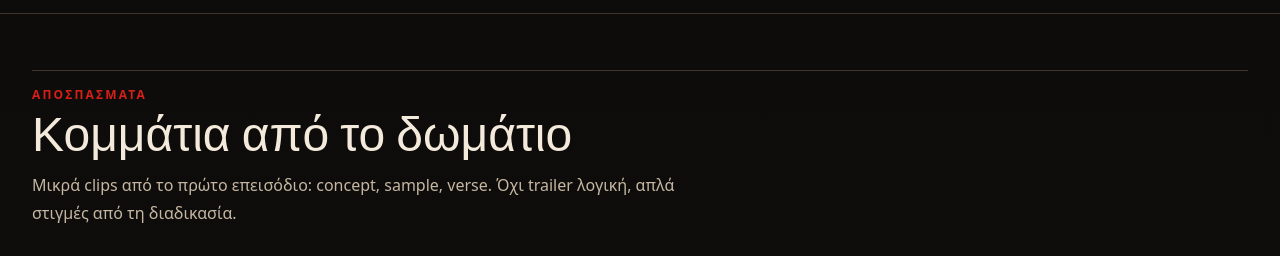
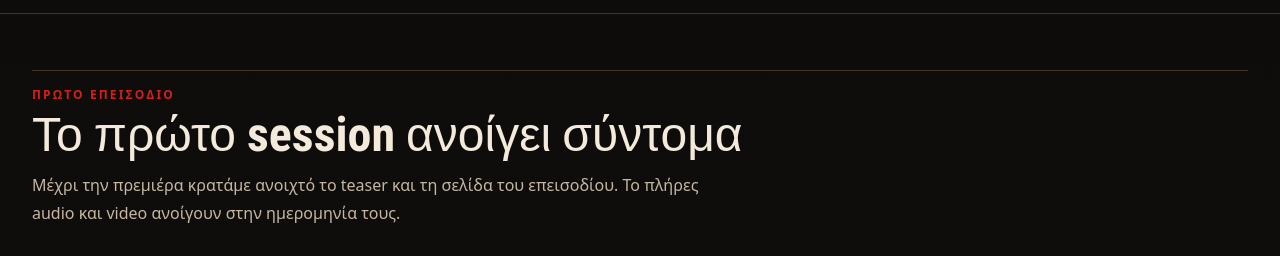
Before and after one commit to kawaii-kitsune/rap-sta-bam, a Next.js app: page / in a window 1280 px wide. Shown: the part 1543-1799 px from the top of the page. Built offline with nearby package versions, Linux system fonts and the light colour scheme; no server answers; grey boxes are pictures that could not be loaded.

Commit message:
Remove homepage clips section

```diff
--- a/src/app/page.tsx
+++ b/src/app/page.tsx
@@ -7,7 +7,6 @@ import { CountdownTimer } from "@/components/CountdownTimer";
 import { Hero } from "@/components/Hero";
 import { PromoTeaser } from "@/components/PromoTeaser";
 import { SectionHeading } from "@/components/SectionHeading";
-import { ShortClipsStrip } from "@/components/ShortClipsStrip";
 import { SocialLinks } from "@/components/SocialLinks";
 import { VideoEmbed } from "@/components/VideoEmbed";
 import { releaseCadence, releaseSchedule } from "@/config/site";
@@ -38,8 +37,6 @@ export default function HomePage() {
       <Hero latestEpisode={latestEpisode} isLive={latestIsLive} />
 
       <PromoTeaser />
-
-      <ShortClipsStrip />
 
       <section className="border-b border-[var(--line)] py-14">
         <Container>
```
